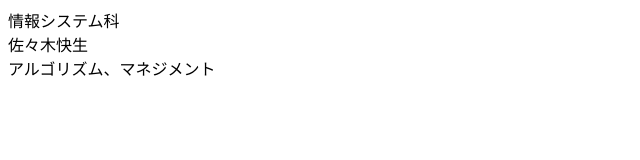
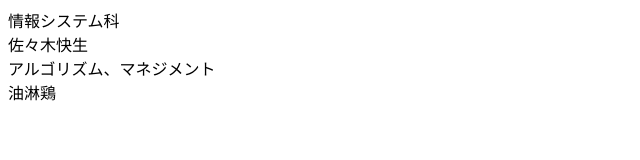
Before and after one commit to KikuchiYuto99/branch-test, a plain HTML site: page profile_B.html in a window 1280 px wide. Shown: the full height of the page, 0-640 px from the left. Drawn offline with Linux system fonts and the light colour scheme.

Commit message:
好きな食べ物の追加

```diff
--- a/profile_B.html
+++ b/profile_B.html
@@ -8,6 +8,7 @@
 <body>
 	情報システム科<br>
 	佐々木快生<br>
-	アルゴリズム、マネジメント
+	アルゴリズム、マネジメント<br>
+	油淋鶏
 </body>
 </html>
```
